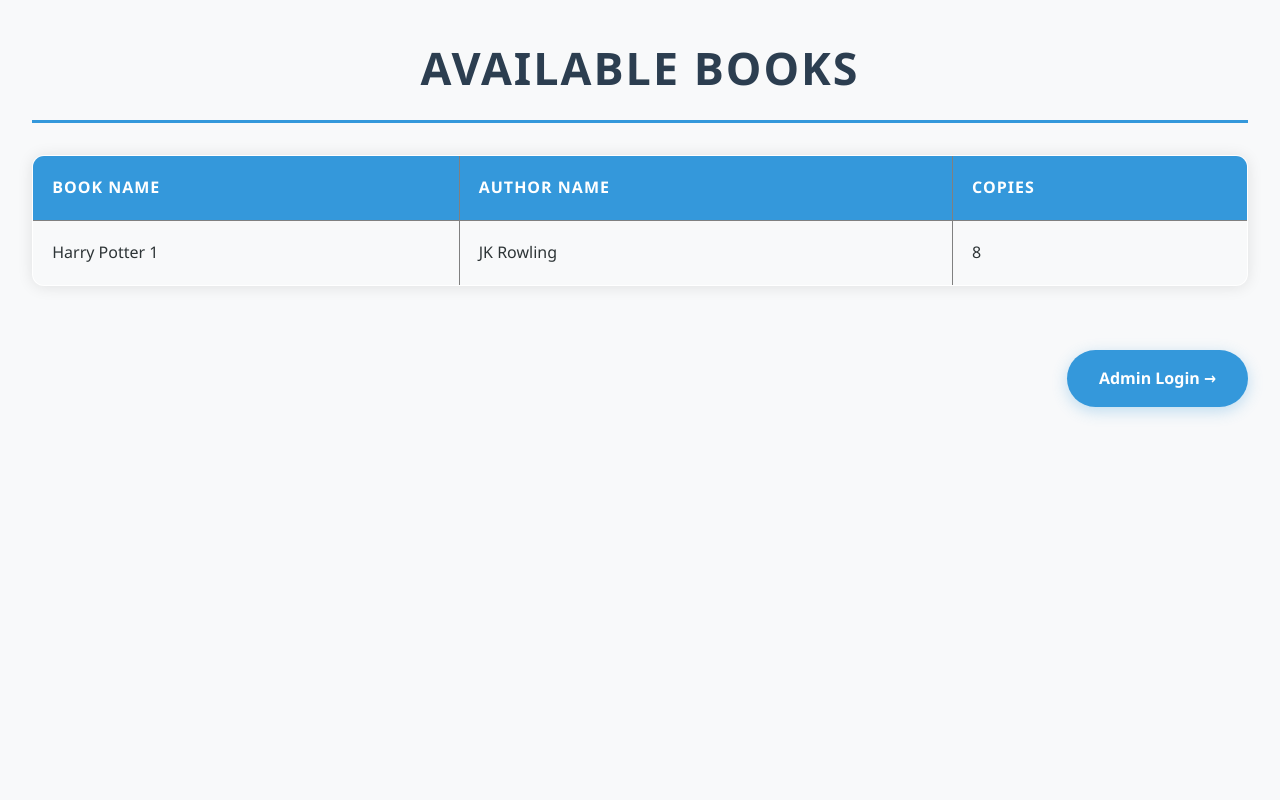
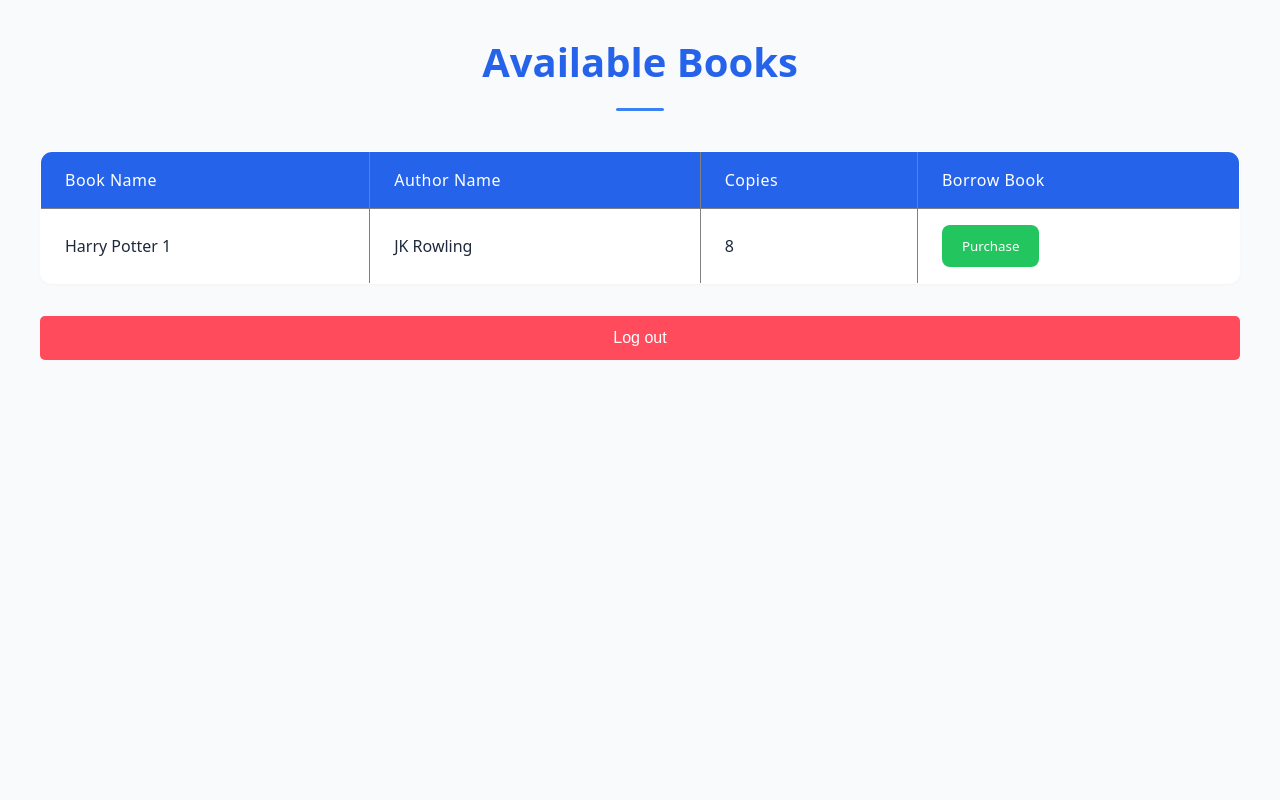
Before and after one commit to rahulrameshm0/library-management, a Django app: page /library/ in a window 1280 px wide. Run offline with Django 5.2, Linux system fonts and the light colour scheme; a user stored in the database is signed in; data comes from the database, SQL or seed files in the repository; both versions use the stored data as it was after the commit.

Commit message:
modefied the library

```diff
--- a/library/library_app/models.py
+++ b/library/library_app/models.py
@@ -57,3 +57,13 @@ class Admin(models.Model):
     def delete_user(self, user_id):
         user = User.objects.get(id=user_id)
         user.delete()
+
+
+class Transaction(models.Model):
+    user = models.ForeignKey(User, on_delete=models.CASCADE)
+    book = models.ForeignKey(Book, on_delete=models.CASCADE)
+    copies_taken = models.IntegerField(default=1)
+    date_borrowed = models.DateTimeField(auto_now_add=True)
+
+    def __str__(self):
+        return f"{self.user.username} borrwed {self.book.title}"
--- a/library/library_app/urls.py
+++ b/library/library_app/urls.py
@@ -5,12 +5,13 @@ urlpatterns = [
     path('signup/', views.signup, name='signup'),
     path('library/', views.book_list, name='library'),
     path('admin-dashboard/', views.admin_dashboard, name='admin_dashboard'),
-    path('library/admin_login/admin_signup/', views.admin_signup, name='admin_signup'),
-    path('library/admin_login/', views.admin_login, name='admin_login'),
+    path('admin_login/admin_signup/', views.admin_signup, name='admin_signup'),
+    path('admin_login/', views.admin_login, name='admin_login'),
     path('admin-dashboard/add-book', views.add_book, name='add_book'),
     path('admin-dashboard/add-user', views.add_user, name='add_user'),
     path('admin-dashboard/delete-user/<int:user_id>', views.delete_user, name='delete_user'),
     path('admin-dashboard/update-user/<int:user_id>', views.update_user, name='update_user'),
     path('admin-dashboard/delete-book/<int:book_id>', views.delete_book, name='delete_book'),
     path('admin-dashboard/update-book/<int:book_id>', views.update_book, name='update_book'),
+    path("purchase-book/<int:book_id>/", views.purchase_book, name="purchase_book"),
 ]
--- a/library/library_app/views.py
+++ b/library/library_app/views.py
@@ -4,11 +4,13 @@ from django.contrib import messages
 from django.contrib.auth import get_user_model
 from django.contrib.auth.decorators import login_required, user_passes_test
 from django.contrib.auth.models import User
-from . models import Book,Admin
-
+from . models import Book,Admin, Transaction
+print(Transaction.objects.all())
 from django.contrib.auth import login,logout, authenticate
 
+
 # Create your views here.
+@login_required
 def user_login(request):
     if request.method == "POST":
         username = request.POST.get("username")
@@ -99,14 +101,15 @@ def book_list(request):
     books = Book.objects.all()
     return render(request, "library.html", {"books": books})
 
+@user_passes_test(is_admin)
 @login_required
-@user_passes_test(is_admin)
 def admin_dashboard(request):
     admin_user = Admin.objects.all()
+    users = User.objects.all()
     books = Book.objects.all()
-    users = User.objects.all()
+    transactions = Transaction.objects.all()
 
-    return render(request, 'admin.html', {'admin_user': admin_user, 'books': books, 'users': users})
+    return render(request, 'admin.html', {'admin_user': admin_user, 'books': books, 'users': users, 'transactions':transactions})
 
 def add_book(request):
     if request.method == "POST":
@@ -201,14 +204,39 @@ def update_book(request, book_id):
         book_obj.author = author
         book_obj.available_copy = available_copy
         book_obj.save()
+
         messages.success(request, "Book has been sucessfully updated")
         return redirect('admin_dashboard')
 
     return render(request, "update_book.html", {"book": book_obj})
 
+def purchase_book(request, book_id):
+    book = get_object_or_404(Book, id=book_id)
+    user = request.user
 
-def sign_out(request):
-    pass
+    if not user.is_authenticated:
+        messages.error(request, "You must be logged in to purchase a book.")
+        return redirect("library")
+
+
+    if book.available_copy > 0:
+        book.available_copy -= 1
+        book.save()
+        transaction = Transaction.objects.create(user=user, book=book, copies_taken=1)
+        print(f"Transaction Created: {transaction}")
+        messages.success(request, "Book has been successfully purchased!")
+    else:
+        messages.error(request, "There are no more copies of this book available!")
+
+    return redirect("library")
+
+def user_logout(request):
+    logout(request)
+    return redirect("login")
+
+def admin_logout(request):
+    logout(request)
+    return redirect("admin_login")
 
 def delete_account():
     pass
--- a/library/templates/admin-login.html
+++ b/library/templates/admin-login.html
@@ -166,9 +166,7 @@
         {% if messages %}
         {% for message in messages %}
         <div class="alert alert-{{ message.tags }}">
-            {% if message.tags == 'success' %}✓
-            {% elif message.tags == 'error' %}⚠
-            {% elif message.tags == 'warning' %}⚠
+            {% if message.tags == 'error' %}⚠
             {% else %}ⓘ{% endif %}
             {{ message }}
             <button class="close-btn" onclick="this.parentElement.remove()">×</button>
--- a/library/templates/library.html
+++ b/library/templates/library.html
@@ -5,18 +5,28 @@
     <meta name="viewport" content="width=device-width, initial-scale=1.0">
     <title>Library</title>
    <style>
-        /* Base Styles */
+/* Modern Minimalist CSS */
+:root {
+  --primary: #2563eb;      /* Modern blue */
+  --secondary: #3b82f6;    /* Lighter blue */
+  --text: #1e293b;         /* Dark slate */
+  --background: #f8fafc;    /* Lightest slate */
+  --surface: #ffffff;       /* Pure white */
+  --success: #22c55e;       /* Fresh green */
+  --border: #e2e8f0;        /* Subtle border */
+}
+
 * {
   margin: 0;
   padding: 0;
   box-sizing: border-box;
-            font-family: 'Segoe UI', Tahoma, Geneva, Verdana, sans-serif;
+  font-family: system-ui, -apple-system, 'Segoe UI', Roboto, sans-serif;
 }
 
 body {
-            background: #f8f9fa;
-            color: #2d3436;
-            line-height: 1.6;
+  background: var(--background);
+  color: var(--text);
+  line-height: 1.5;
   padding: 2rem;
   min-height: 100vh;
 }
@@ -26,127 +36,148 @@
   margin: 0 auto;
 }
 
+/* Header Style */
 h1 {
   text-align: center;
-            color: #2c3e50;
-            font-size: 2.8rem;
-            margin-bottom: 2rem;
-            padding-bottom: 1rem;
-            border-bottom: 3px solid #3498db;
-            text-transform: uppercase;
-            letter-spacing: 2px;
+  font-size: 2.5rem;
+  font-weight: 700;
+  margin-bottom: 2.5rem;
+  position: relative;
+  color: var(--primary);
 }
 
-        /* Table Styling */
+h1::after {
+  content: '';
+  display: block;
+  width: 48px;
+  height: 3px;
+  background: var(--secondary);
+  margin: 1rem auto 0;
+  border-radius: 2px;
+}
+
+/* Table Design */
 table {
   width: 100%;
   border-collapse: collapse;
+  background: var(--surface);
+  border-radius: 0.75rem;
+  overflow: hidden;
+  box-shadow: 0 1px 3px rgba(0,0,0,0.03);
   margin: 2rem 0;
-            background: white;
-            box-shadow: 0 1px 15px rgba(0,0,0,0.1);
-            border-radius: 12px;
-            overflow: hidden;
-            animation: fadeIn 0.6s ease-in;
 }
 
 th, td {
-            padding: 1.2rem;
+  padding: 1rem 1.5rem;
   text-align: left;
 }
 
 th {
-            background-color: #3498db;
+  background: var(--primary);
   color: white;
-            font-weight: 600;
-            text-transform: uppercase;
-            letter-spacing: 1px;
+  font-weight: 500;
+  letter-spacing: 0.5px;
 }
 
-        tr:nth-child(even) {
-            background-color: #f8f9fa;
+tr:not(:last-child) td {
+  border-bottom: 1px solid var(--border);
 }
 
-        tr:hover {
-            background-color: #f1f2f6;
-            transform: scale(1.02);
-            transition: all 0.2s ease;
+tr:hover td {
+  background: #f1f5f9;
 }
 
-        td {
-            border-bottom: 1px solid #ecf0f1;
+/* Button Design */
+button.purchase {
+  background: var(--success);
+  color: white;
+  border: none;
+  padding: 0.75rem 1.25rem;
+  border-radius: 0.5rem;
+  cursor: pointer;
+  font-weight: 500;
+  transition: all 0.2s ease;
+  display: inline-flex;
+  align-items: center;
+  gap: 0.5rem;
 }
 
-        /* Login Message & Link */
+button.purchase:hover {
+  background: #16a34a;
+  transform: translateY(-1px);
+}
+
+/* Login Message */
 p {
   text-align: center;
-            font-size: 1.2rem;
-            color: #e74c3c;
-            margin: 2rem 0;
-            padding: 1rem;
-            background: #ffeaea;
-            border-radius: 8px;
+  padding: 2rem;
+  background: var(--surface);
+  border-radius: 0.75rem;
+  margin: 2rem auto;
+  max-width: 500px;
+  border: 1px solid var(--border);
+  color: #64748b;
 }
 
-        a {
-            display: inline-block;
-            margin-top: 2rem;
-            padding: 1rem 2rem;
-            background: #3498db;
-            color: white;
-            text-decoration: none;
-            border-radius: 50px;
-            font-weight: 600;
-            transition: all 0.3s ease;
-            float: right;
-            box-shadow: 0 4px 15px rgba(52,152,219,0.3);
-        }
-
-        a:hover {
-            background: #2980b9;
-            transform: translateY(-2px);
-            box-shadow: 0 6px 20px rgba(52,152,219,0.4);
-        }
-
-        a:active {
-            transform: translateY(0);
-        }
-
-        /* Animations */
-        @keyframes fadeIn {
-            from {
-                opacity: 0;
-                transform: translateY(20px);
-            }
-            to {
-                opacity: 1;
-                transform: translateY(0);
-            }
+p::before {
+  content: "📚";
+  display: block;
+  font-size: 2rem;
+  margin-bottom: 1rem;
 }
 
 /* Responsive Design */
 @media (max-width: 768px) {
   body {
-                padding: 1rem;
+    padding: 1.5rem;
   }
 
   h1 {
     font-size: 2rem;
   }
 
-            th, td {
-                padding: 0.8rem;
-                font-size: 0.9rem;
+  table {
+    display: block;
+    overflow-x: auto;
+    box-shadow: none;
+    border: 1px solid var(--border);
   }
 
-            a {
-                width: 100%;
-                text-align: center;
-                float: none;
+  th, td {
+    padding: 0.75rem;
   }
+}
+
+table {
+  animation: slideIn 0.4s ease-out;
+}
+/* Basic styling for the logout link */
+.logout-link {
+    display: inline-block;
+    padding: 10px 20px;
+    background-color: #ff4b5c; /* Red background color */
+    color: white; /* White text color */
+    text-decoration: none; /* Remove underline */
+    font-family: Arial, sans-serif; /* Font family */
+    font-size: 16px; /* Font size */
+    border-radius: 5px; /* Rounded corners */
+    transition: background-color 0.3s ease; /* Smooth hover effect */
+    display: flex;
+    align-items: center;
+    justify-content: center;
+}
+
+.logout-link:hover {
+    background-color: #e43a4b;
+}
+
+.logout-link:active {
+    background-color: #c9303c;
 }
    </style>
 </head>
 <body>
+    <div class="container">
         <h1>Available Books</h1>
 
         {% if user.is_authenticated %}
@@ -155,12 +186,19 @@
                  <th>Book Name</th>
                  <th>Author Name</th>
                  <th>Copies</th>
+                 <th>Borrow Book</th>
              </tr>
              {% for book in books %}
              <tr>
                  <td>{{ book.title }}</td>
                  <td>{{ book.author }}</td>
                  <td>{{ book.available_copy }}</td>
+                 <td>
+                     <form action="{% url 'purchase_book' book.id %}" method="POST">
+                         {% csrf_token %}
+                         <button type="submit" class="purchase" href="{% url 'purchase_book' book.id %}">Purchase</button>
+                     </form>
+                 </td>
              </tr>
              {% endfor %}
          </table>
@@ -168,6 +206,8 @@
              <p>Please log in to view the book list.</p>
          {% endif %}
 
-   <a href="admin_login">Admin Login &rarr;</a>
+        <a href="{% url 'login' %}" class="logout-link">Log out</a>
+
+    </div>
 </body>
 </html>
```
Also changed, not shown: library/templates/admin.html (+109 -8 lines), library/templates/user-login.html (+39 -0 lines), library/db.sqlite3, library/library_app/migrations/0009_transaction.py (added), library/library_app/migrations/0010_transaction_copies_taken.py (added), library/library_app/migrations/0011_alter_transaction_copies_taken.py (added). Lines whose indentation alone changed are shown as unchanged.
